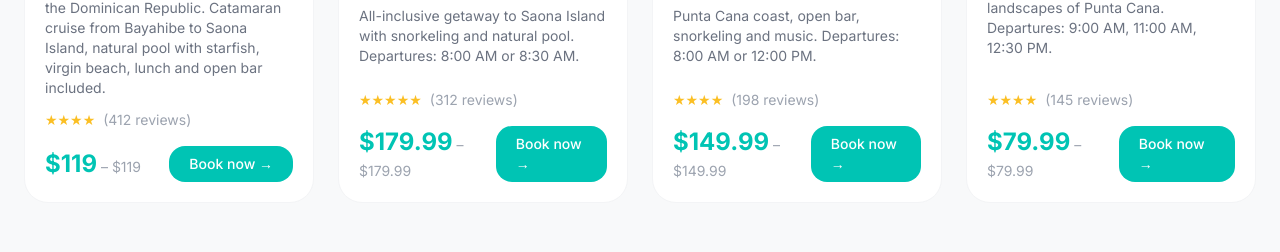
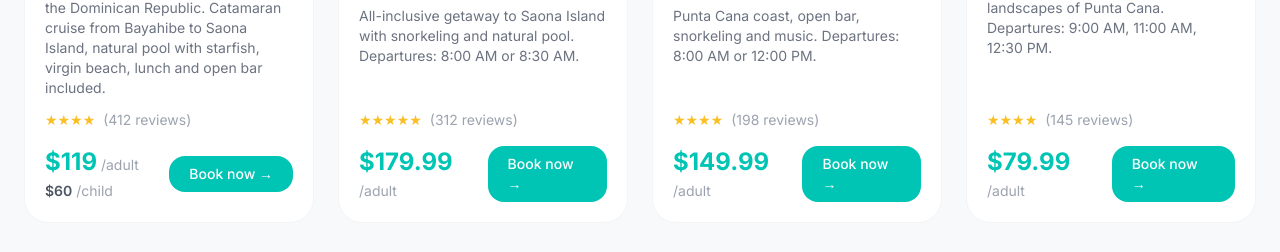
Before and after one commit to yigolo66/FANTASY, a Next.js app: page / in a window 1280 px wide. Shown: the part 1356-1608 px from the top of the page. Built offline with nearby package versions, Linux system fonts and the light colour scheme.

Commit message:
Fix Saona Classic image domain, add child price display

```diff
--- a/next.config.mjs
+++ b/next.config.mjs
@@ -2,6 +2,21 @@
 const nextConfig = {
   eslint: {
     ignoreDuringBuilds: true,
+  },
+  async headers() {
+    return [
+      {
+        source: "/(.*)",
+        headers: [
+          { key: "X-Frame-Options", value: "DENY" },
+          { key: "X-Content-Type-Options", value: "nosniff" },
+          { key: "Referrer-Policy", value: "strict-origin-when-cross-origin" },
+          { key: "X-XSS-Protection", value: "1; mode=block" },
+          { key: "Strict-Transport-Security", value: "max-age=63072000; includeSubDomains; preload" },
+          { key: "Permissions-Policy", value: "camera=(), microphone=(), geolocation=()" },
+        ],
+      },
+    ];
   },
   images: {
     remotePatterns: [
@@ -19,6 +34,7 @@ const nextConfig = {
       { protocol: "https", hostname: "encrypted-tbn0.gstatic.com" },
       { protocol: "https", hostname: "dynamic-media-cdn.tripadvisor.com" },
       { protocol: "https", hostname: "maltaislandtours.com" },
+      { protocol: "https", hostname: "transportrosario.com" },
     ],
   },
 };
--- a/src/components/TourCard.tsx
+++ b/src/components/TourCard.tsx
@@ -9,6 +9,7 @@ interface Tour {
   duration: string;
   price: number;
   maxPrice: number;
+  childPrice?: number;
   rating: number;
   reviews: number;
   image: string;
@@ -41,8 +42,16 @@ export default function TourCard({ tour }: { tour: Tour }) {
         </div>
         <div className="flex justify-between items-center">
           <div>
-            <span className="text-2xl font-bold text-primary">${tour.price}</span>
-            <span className="text-gray-400 text-sm"> – ${tour.maxPrice}</span>
+            <div>
+              <span className="text-2xl font-bold text-primary">${tour.price}</span>
+              <span className="text-gray-400 text-sm"> /adult</span>
+            </div>
+            {tour.childPrice && (
+              <div>
+                <span className="text-sm font-semibold text-gray-600">${tour.childPrice}</span>
+                <span className="text-gray-400 text-sm"> /child</span>
+              </div>
+            )}
           </div>
           <Link
             href={`/checkout?tour=${tour.slug}`}
--- a/src/lib/data.ts
+++ b/src/lib/data.ts
@@ -7,6 +7,7 @@ export const tours = [
     duration: "8 hours",
     price: 119,
     maxPrice: 119,
+    childPrice: 60,
     rating: 4.9,
     reviews: 412,
     image: "https://transportrosario.com/wp-content/uploads/2024/07/01-saona-from-dron.jpg",
```
